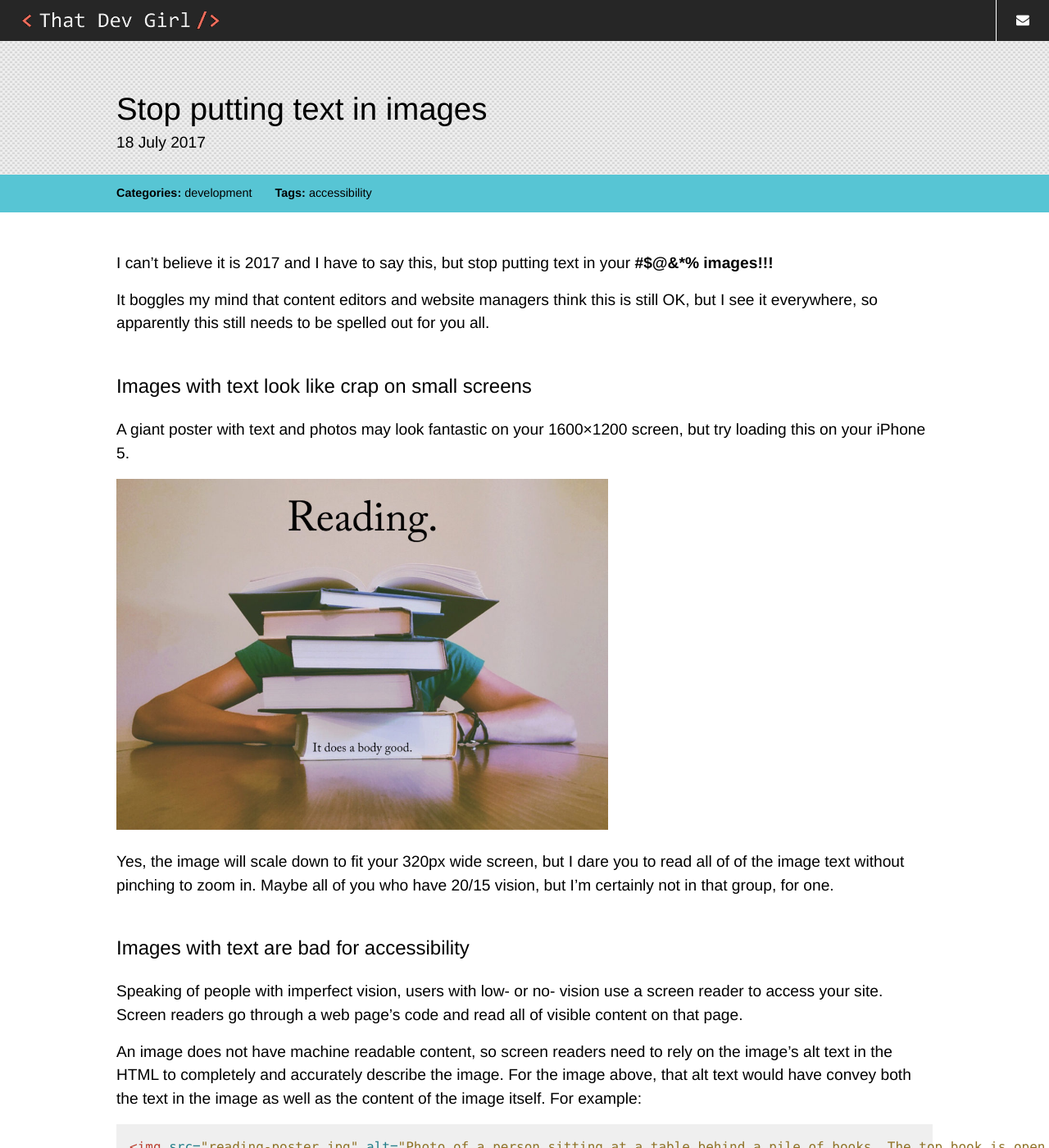
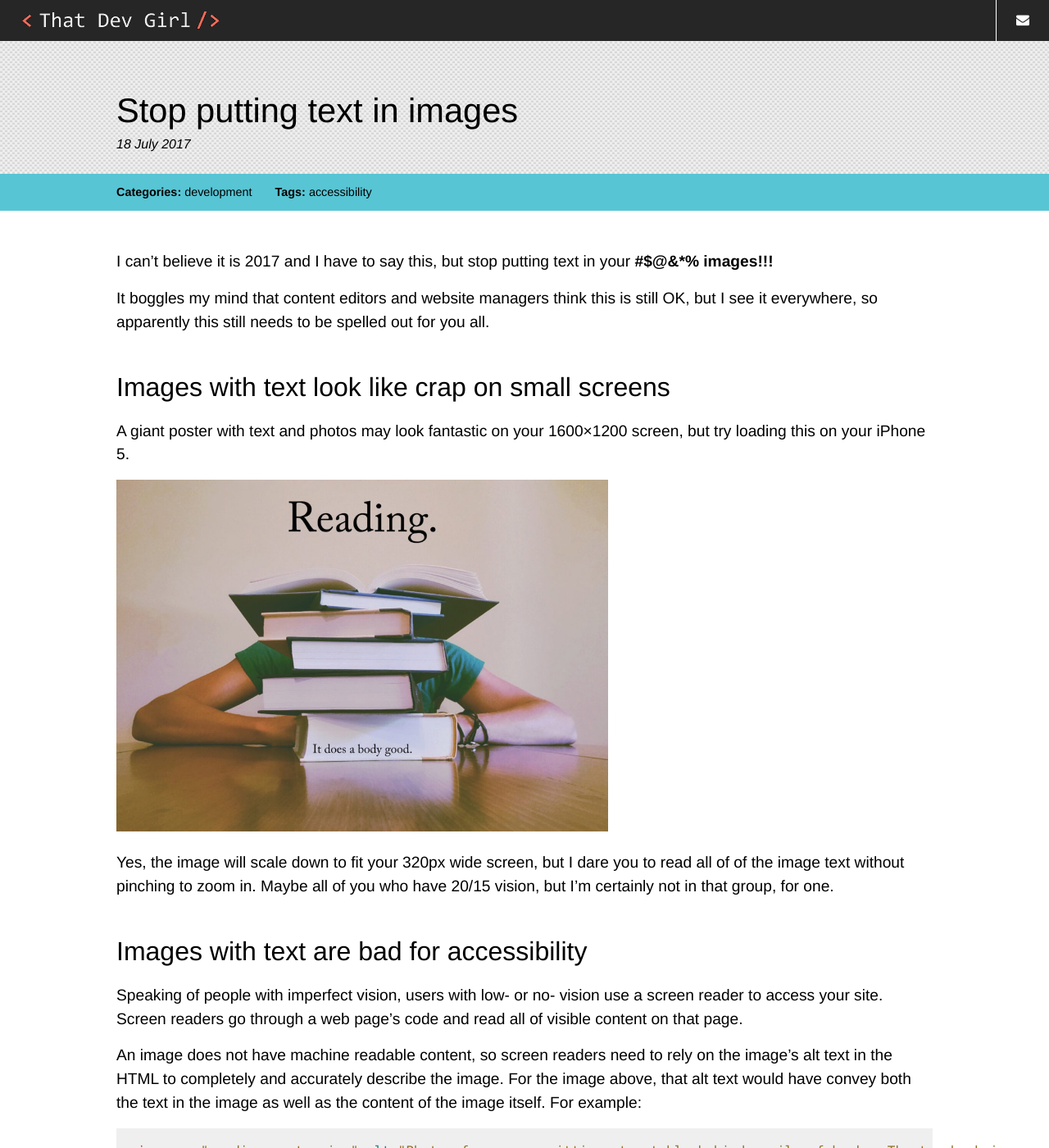
Before and after one commit to That-Dev-Girl-Archives/thatdevgirl.com, a Jekyll site: the page built from _posts/2017-07-18-stop-putting-text-in-images.md, in a window 1280 px wide and 1400 px high. Shown: the whole window at 82% size. Built offline with Jekyll 4.4.1, drawn with Linux system fonts in a browser that asks for light colours.

Commit message:
More minor tweaks to post styles

```diff
--- a/_posts/2017-07-18-stop-putting-text-in-images.md
+++ b/_posts/2017-07-18-stop-putting-text-in-images.md
@@ -10,7 +10,7 @@ I can’t believe it is 2017 and I have to say this, but stop putting text in yo
 
 It boggles my mind that content editors and website managers think this is still OK, but I see it everywhere, so apparently this still needs to be spelled out for you all.
 
-<h3>Images with text look like crap on small screens</h3>
+<h2>Images with text look like crap on small screens</h2>
 
 A giant poster with text and photos may look fantastic on your 1600×1200 screen, but try loading this on your iPhone 5.
 
@@ -18,7 +18,7 @@ A giant poster with text and photos may look fantastic on your 1600×1200 screen
 
 Yes, the image will scale down to fit your 320px wide screen, but I dare you to read all of of the image text without pinching to zoom in. Maybe all of you who have 20/15 vision, but I’m certainly not in that group, for one.
 
-<h3>Images with text are bad for accessibility</h3>
+<h2>Images with text are bad for accessibility</h2>
 
 Speaking of people with imperfect vision, users with low- or no- vision use a screen reader to access your site. Screen readers go through a web page’s code and read all of visible content on that page.
 
@@ -30,7 +30,7 @@ An image does not have machine readable content, so screen readers need to rely
 
 That’s a lot of alt text. Arguably too much. Alt text should be descriptive, but it should not be a thesis.
 
-<h3>Separating your image and text is a win-win for everyone!</h3>
+<h2>Separating your image and text is a win-win for everyone!</h2>
 
 The people who are still putting text in images are clearly coming from an age where print and the web need to look exactly alike in all cases.
 
@@ -50,6 +50,6 @@ Separating text from image allows both the text and image to be responsive and a
 
 Humans can read this. Screen readers can read this. With a few media queries, humans with tiny phones can read this. Everyone wins!
 
-<h3>Hopefully I convinced you.</h3>
+<h2>Hopefully I convinced you.</h2>
 
 For those of you who remain unconvinced, I will be starting an accessibility wall of shame.
--- a/_sass/modules/_post.scss
+++ b/_sass/modules/_post.scss
@@ -18,10 +18,15 @@
     }
 
     h1 {
-      font-size: 2.4rem;
+      font-size: 2.6rem;
       line-height: 1;
       margin-bottom: 0.5rem;
       text-align: left;
+    }
+
+    p {
+      font-size: 1rem;
+      font-style: italic;
     }
   }
 
@@ -52,9 +57,9 @@
 
   // Other styles
 
-  h3 {
-    font-size: 1.5rem;
+  h2 {
     margin: 3rem 0 1.5rem;
+    text-align: left;
   }
 
   p, li {
```
Also changed, not shown: _posts/2017-07-20-brief-intro-to-landmarks.md (+4 -4 lines).
